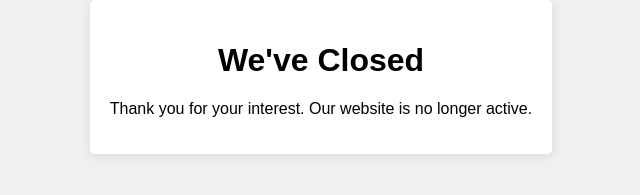
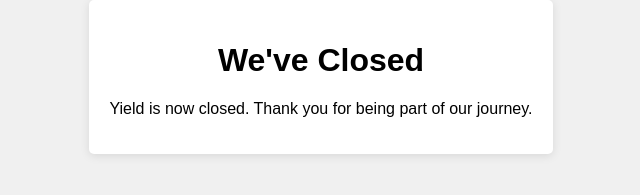
Before and after one commit to yieldprotocol/closed, a plain HTML site: page index.html in a window 1280 px wide. Shown: the part 323-518 px from the top of the page, 319-959 px from the left. Drawn offline with Linux system fonts and the light colour scheme.

Commit message:
update message

```diff
--- a/index.html
+++ b/index.html
@@ -26,7 +26,7 @@
 <body>
     <div class="message">
         <h1>We've Closed</h1>
-        <p>Thank you for your interest. Our website is no longer active.</p>
+        <p>Yield is now closed.  Thank you for being part of our journey.</p>
     </div>
 </body>
 </html>
```
